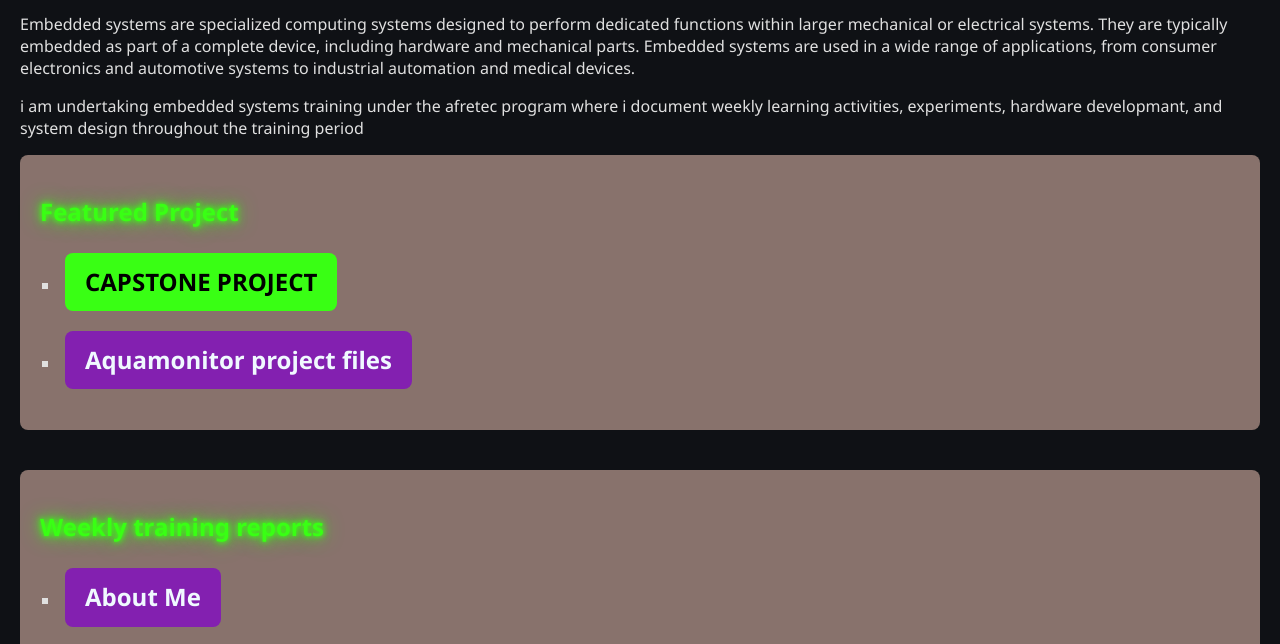
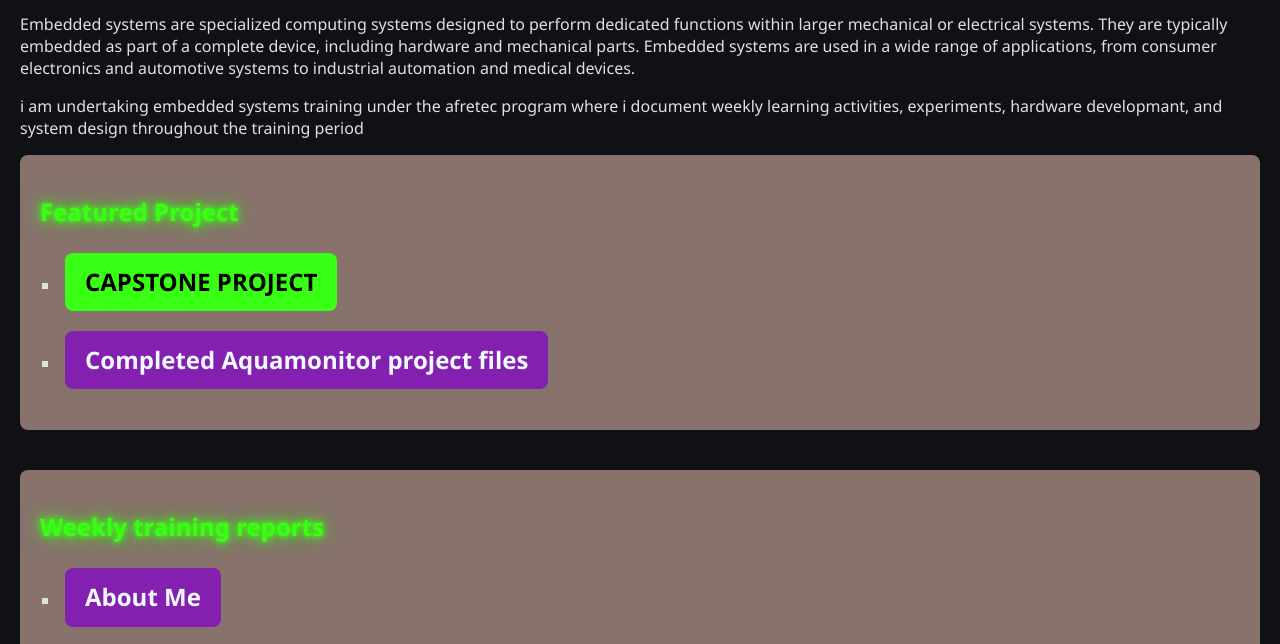
Before and after one commit to seleste3580-dev/embedded-systems-training, a plain HTML site: page index.html in a window 1280 px wide. Shown: the part 131-775 px from the top of the page. Drawn offline with Linux system fonts and the light colour scheme.

Commit message:
Feat:added project

```diff
--- a/index.html
+++ b/index.html
@@ -28,7 +28,7 @@
         <ul>
             <li><a href="project.html" style="background-color: #39ff14; color: #000;">CAPSTONE PROJECT </a>
             </li>
-            <li><a href="Completed aquamonitor-project-files.html">Aquamonitor project files</a></li>
+            <li><a href="aquamonitor-project-files.html">Completed Aquamonitor project files</a></li>
         </ul>
     </section>
 
```
